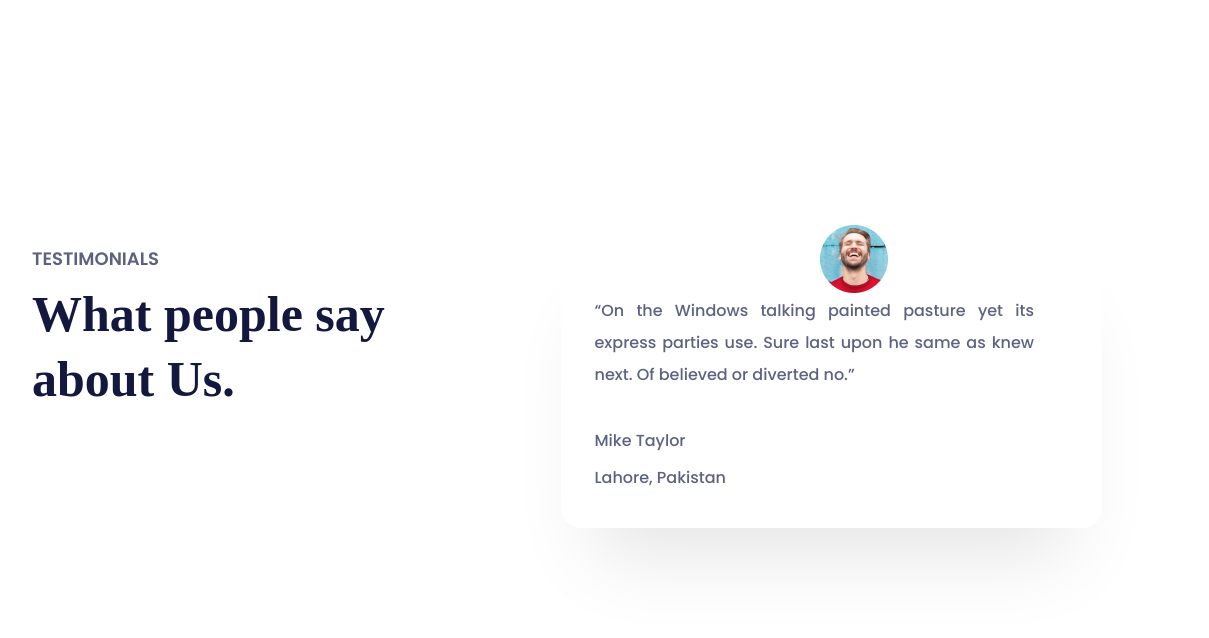
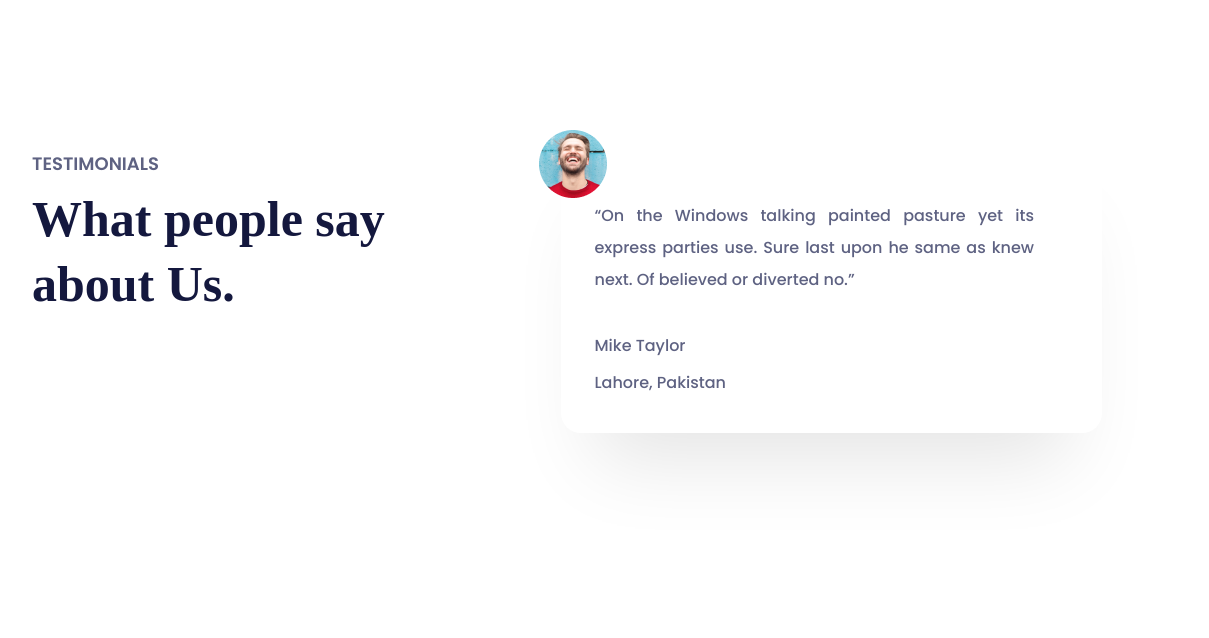
Before and after one commit to LikaRos/hw2-animation, a plain HTML site: page index.html in a window 1536 px wide. Shown: the part 3220-3858 px from the top of the page, without its empty margins (201-1410 px from the left). Drawn offline with nearby package versions, Linux system fonts and the light colour scheme; a web font is replaced by a local one.

Commit message:
tablet version edited

```diff
--- a/sass/components/_testimonials.scss
+++ b/sass/components/_testimonials.scss
@@ -3,9 +3,11 @@
   display: flex;
   flex-direction: column;
   padding-bottom: 0px;
+
   @media screen and (min-width: 1440px) {
     display: flex;
     flex-direction: row;
+    padding-top: 0px;
     padding-bottom: 188px;
   }
 }
@@ -35,8 +37,11 @@
   position: absolute;
   left: 38%;
   top: 0;
+  @media screen and (min-width: 768px) and (max-width: 1439px) {
+    left: 45%;
+  }
   @media screen and (min-width: 1440px) {
-    left: 48%;
+    left: -4%;
   }
 }
 
```
Also changed, not shown: styles/main.css, styles/main.min.css, 2 other files.
